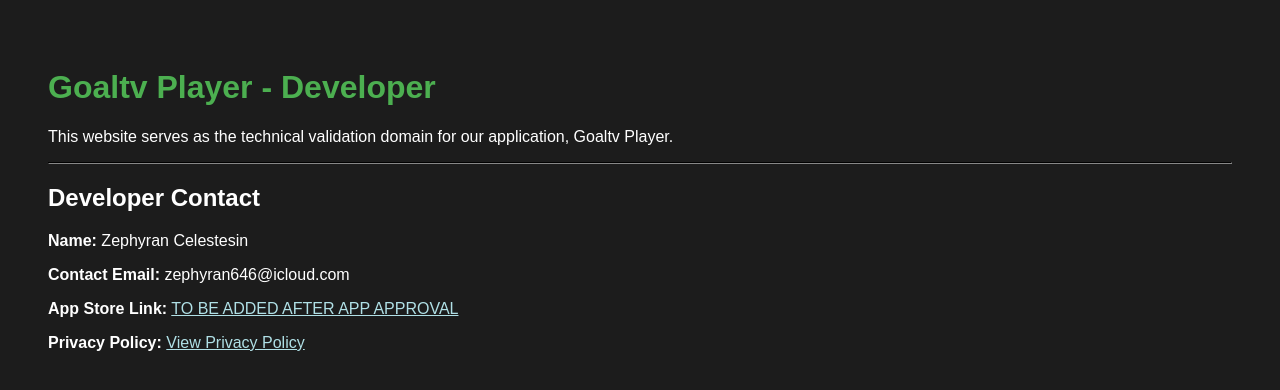
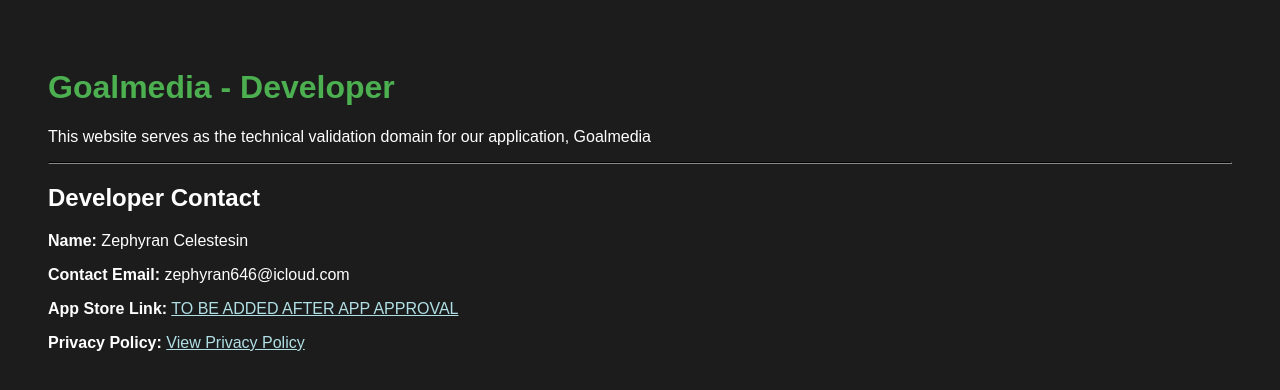
Before and after one commit to Allinuno/Goaltv, a plain HTML site: page index.html in a window 1280 px wide. Drawn offline with Linux system fonts and the light colour scheme.

Commit message:
Update index.html

```diff
--- a/index.html
+++ b/index.html
@@ -1,16 +1,16 @@
 <!DOCTYPE html>
 <html>
 <head>
-  <title>Goaltv Player Developer Info</title>
+  <title>Goalmedia Developer Info</title>
 </head>
 <body style="background-color: #1c1c1c; color: #fff; font-family: Arial, sans-serif; padding: 40px;">
-    <h1 style="color: #4CAF50;">Goaltv Player - Developer</h1>
-    <p>This website serves as the technical validation domain for our application, Goaltv Player.</p>
+    <h1 style="color: #4CAF50;">Goalmedia - Developer</h1>
+    <p>This website serves as the technical validation domain for our application, Goalmedia </p>
     <hr style="border-color: #333;">
     <h2>Developer Contact</h2>
     <p><strong>Name:</strong> Zephyran Celestesin</p>
     <p><strong>Contact Email:</strong> zephyran646@icloud.com </p>
     <p><strong>App Store Link:</strong> <a href="" style="color: #B0E0E6;">TO BE ADDED AFTER APP APPROVAL</a></p>
-    <p><strong>Privacy Policy:</strong> <a href="https://sites.google.com/view/goaltvprivacypolicies" style="color: #B0E0E6;">View Privacy Policy</a></p>
+    <p><strong>Privacy Policy:</strong> <a href="https://sites.google.com/view/goalmedia/home" style="color: #B0E0E6;">View Privacy Policy</a></p>
 </body>
 </html>
```
